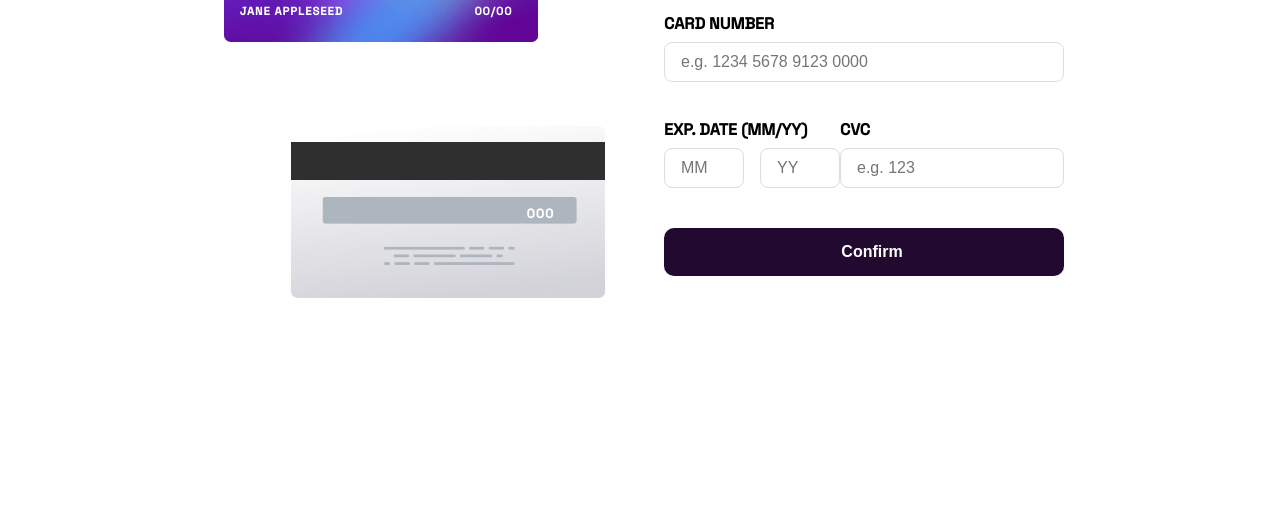
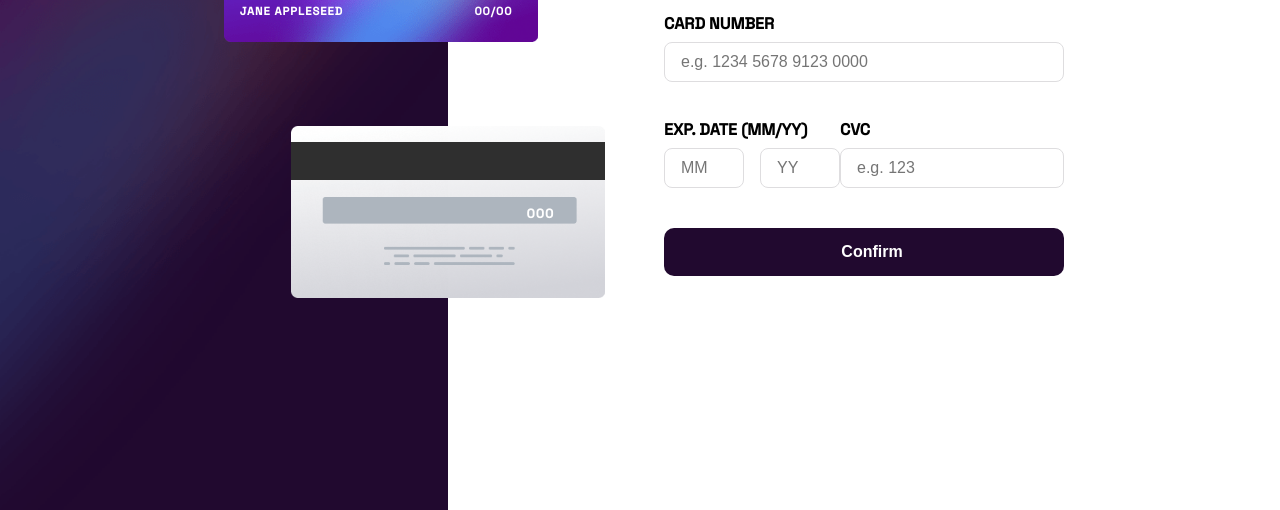
Before and after one commit to ScreamPunk27/Interactive-card, a plain HTML site: page index.html in a window 1280 px wide. Shown: the part 290-800 px from the top of the page. Drawn offline with Linux system fonts and the light colour scheme; the site is published under a folder, as on GitHub Pages, so addresses that start at the root find nothing.

Commit message:
Update style.css

```diff
--- a/assets/css/style.css
+++ b/assets/css/style.css
@@ -218,7 +218,7 @@ input[type="submit"],button{
     .cards-section{
         width: 35%;
         height: 100%;
-        background-image: url('/images/bg-main-desktop.png');
+        background-image: url('../images/bg-main-desktop.png');
     }
 
     .card-back{
```
